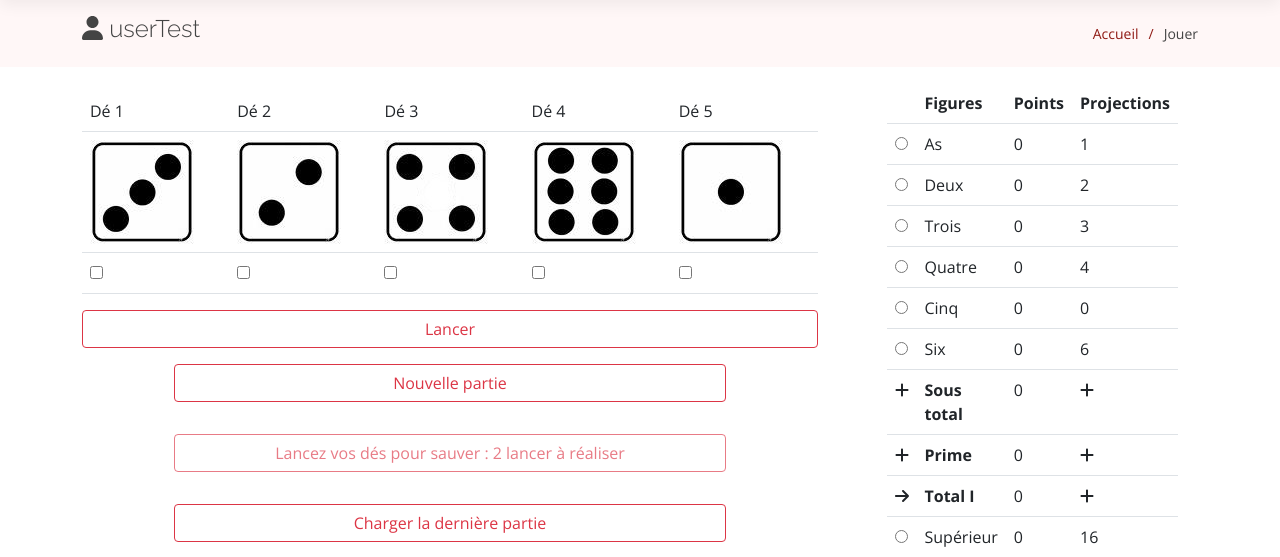
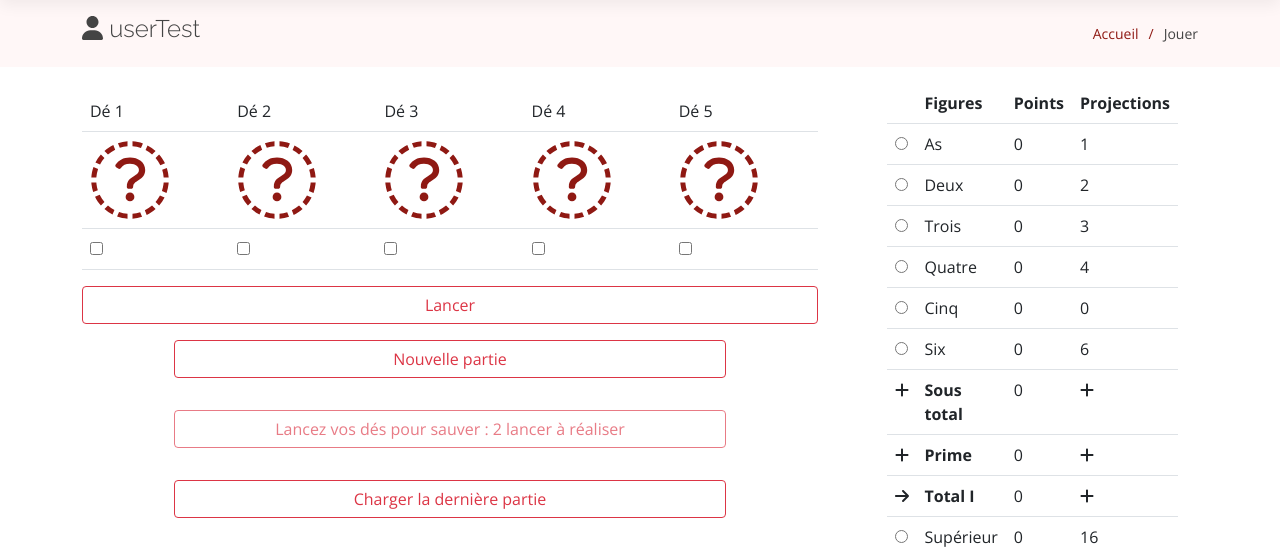
Before and after one commit to leosamuel64/BE_semestre1_info, a Flask app: page /reset in a window 1280 px wide. Shown: the part 70-627 px from the top of the page. Run offline with Flask 2, Linux system fonts and the light colour scheme; a user stored in the database is signed in; some libraries are stand-ins or nearby versions.

Commit message:
Changement dés pour moins de lag

```diff
--- a/main.py
+++ b/main.py
@@ -79,6 +79,7 @@
         session['figure_bool']=[[True,True,True,True,True,True],
                                 [True,True],
                                 [True,True,True,True,True]]
+    session['dice_img']={1:"one",2:"two",3:'three',4:"four",5:"five",6:"six"}
     return render_template('header_home.html',page_name=NOM_DU_SITE)+render_template('index.html',parties=charger_scores('data/scores.txt'))+render_template('footer.html')
 
 
--- a/templates/jouer.html
+++ b/templates/jouer.html
@@ -29,11 +29,11 @@
             </tr>
             <tr>
               <img src="" alt="">
-              <td><img src="static/img/images_des/{{session['des'][0]}}.jpg" alt="{{session['des'][0]}}"></td>
-              <td><img src="static/img/images_des/{{session['des'][1]}}.jpg" alt="{{session['des'][1]}}"></td>
-              <td><img src="static/img/images_des/{{session['des'][2]}}.jpg" alt="{{session['des'][2]}}"></td>
-              <td><img src="static/img/images_des/{{session['des'][3]}}.jpg" alt="{{session['des'][3]}}"></td>
-              <td><img src="static/img/images_des/{{session['des'][4]}}.jpg" alt="{{session['des'][4]}}"></td>
+              <td><i class="fa-solid fa-dice-{{session['dice_img'][session['des'][0]]}} fa-5x " style="color:#8F1913"></i></td>
+              <td><i class="fa-solid fa-dice-{{session['dice_img'][session['des'][1]]}} fa-5x" style="color:#8F1913"></i></td>
+              <td><i class="fa-solid fa-dice-{{session['dice_img'][session['des'][2]]}} fa-5x" style="color:#8F1913"></i></td>
+              <td><i class="fa-solid fa-dice-{{session['dice_img'][session['des'][3]]}} fa-5x" style="color:#8F1913"></i></td>
+              <td><i class="fa-solid fa-dice-{{session['dice_img'][session['des'][4]]}} fa-5x" style="color:#8F1913"></i></td>
             </tr>
             <tr>
               <form class="w-75 mx-auto pt-3 pb-3" action="/lancer" method="GET">
```
Also changed, not shown: templates/jouer_multi.html (+5 -5 lines), 2 other files.
